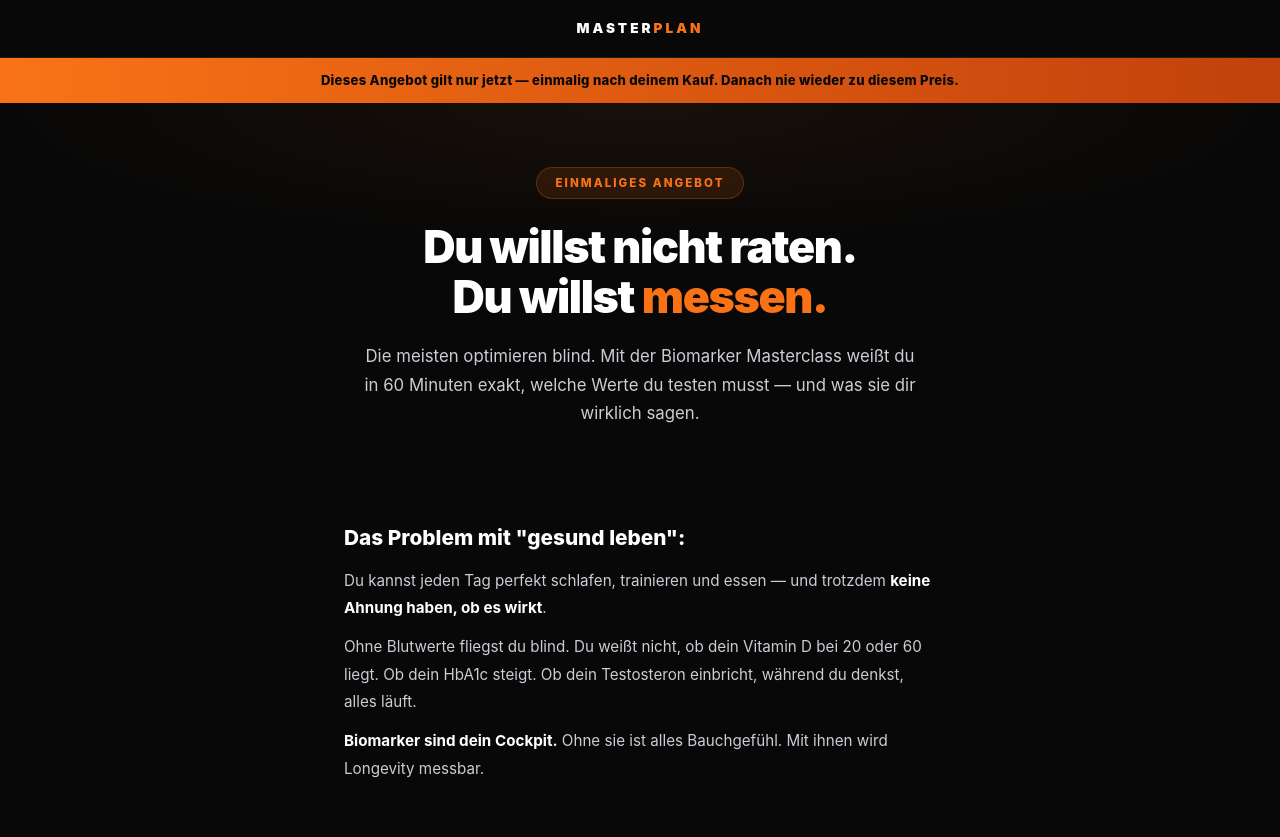
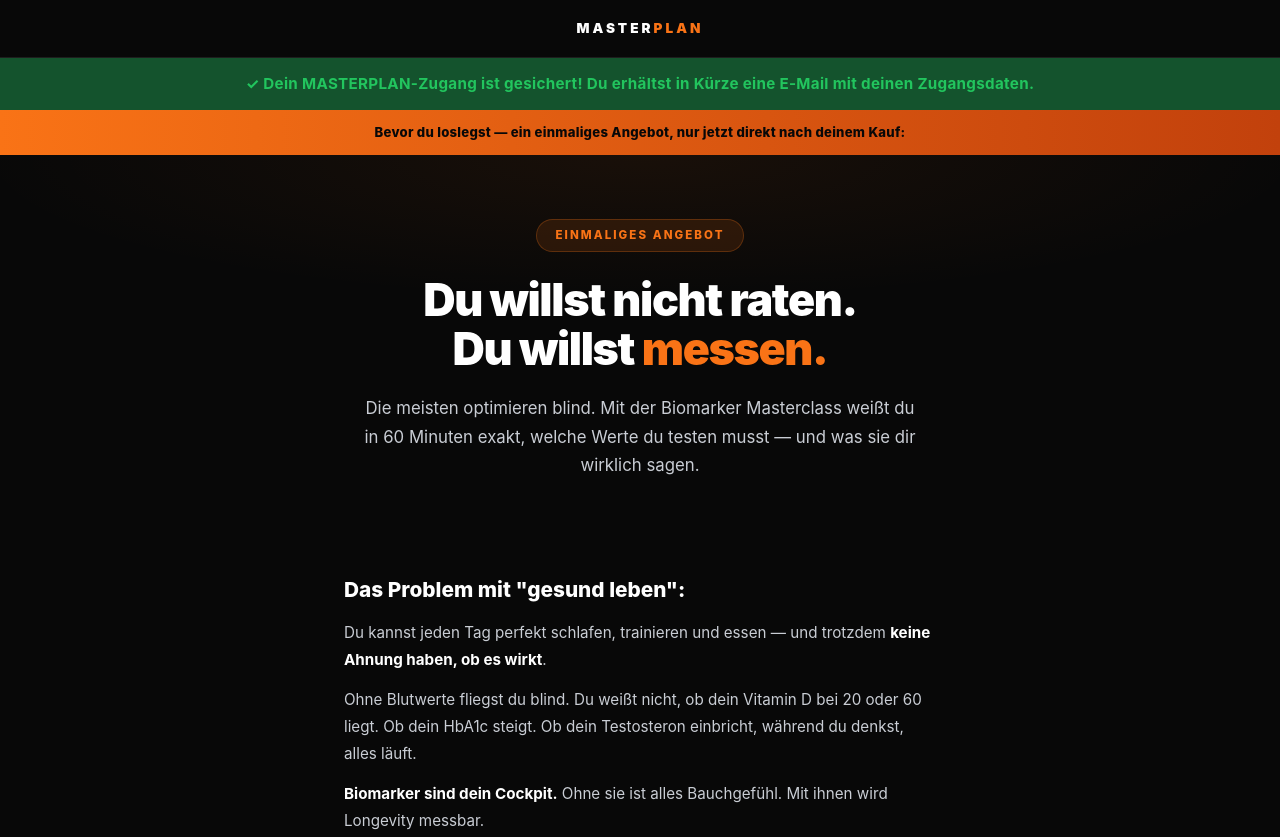
Before and after one commit to Florianbenjaminseeger/masterplan-longevity, a plain HTML site: page oto.html in a window 1280 px wide. Shown: the top 837 px of the page. Drawn offline with Linux system fonts and the light colour scheme.

Commit message:
Update oto.html

```diff
--- a/oto.html
+++ b/oto.html
@@ -74,7 +74,8 @@
 </head>
 <body>
 <nav><div class="nav-logo">MASTER<span>PLAN</span></div></nav>
-<div class="urgency-bar">Dieses Angebot gilt nur jetzt — einmalig nach deinem Kauf. Danach nie wieder zu diesem Preis.</div>
+<div style="background:#14532d; color:#22c55e; text-align:center; padding:14px 20px; font-size:.95rem; font-weight:700; letter-spacing:.02em;">✓ Dein MASTERPLAN-Zugang ist gesichert! Du erhältst in Kürze eine E-Mail mit deinen Zugangsdaten.</div>
+<div class="urgency-bar">Bevor du loslegst — ein einmaliges Angebot, nur jetzt direkt nach deinem Kauf:</div>
 <section class="hero">
   <div class="hero-badge">Einmaliges Angebot</div>
   <h1>Du willst nicht raten.<br/>Du willst <em>messen.</em></h1>
```
